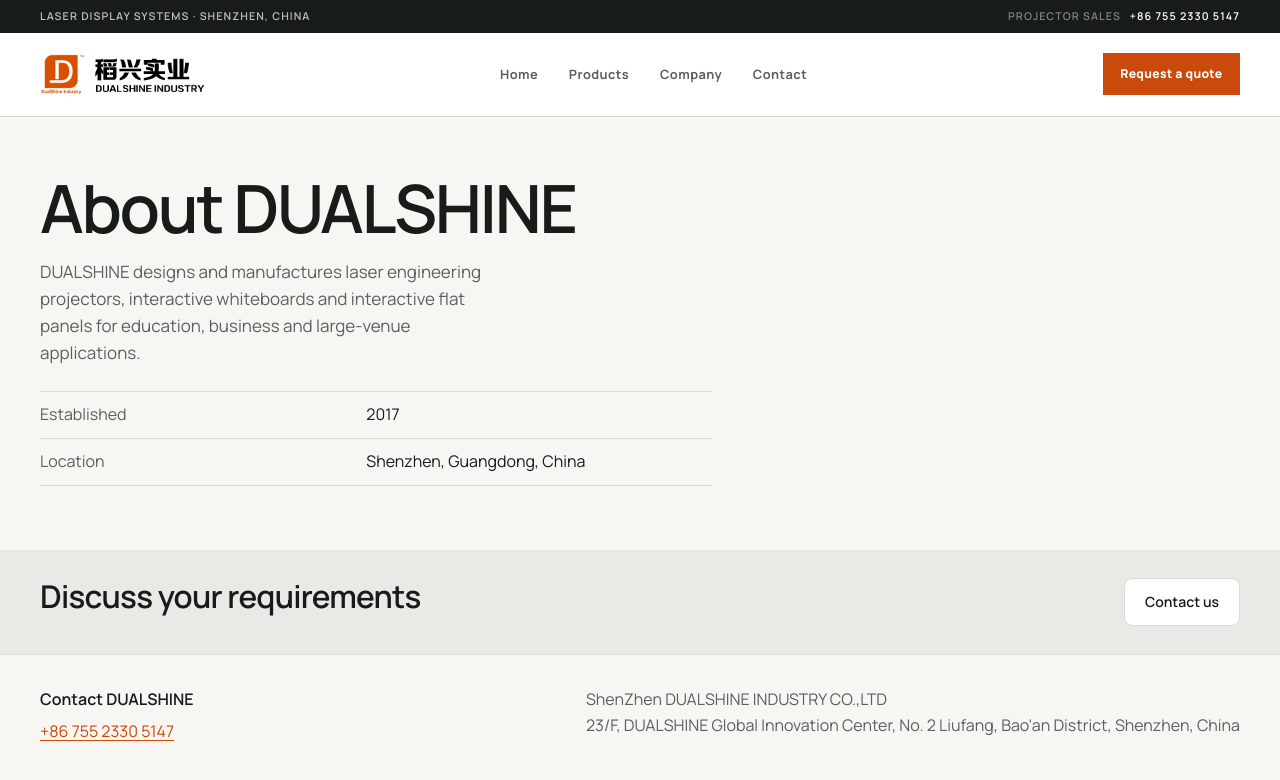
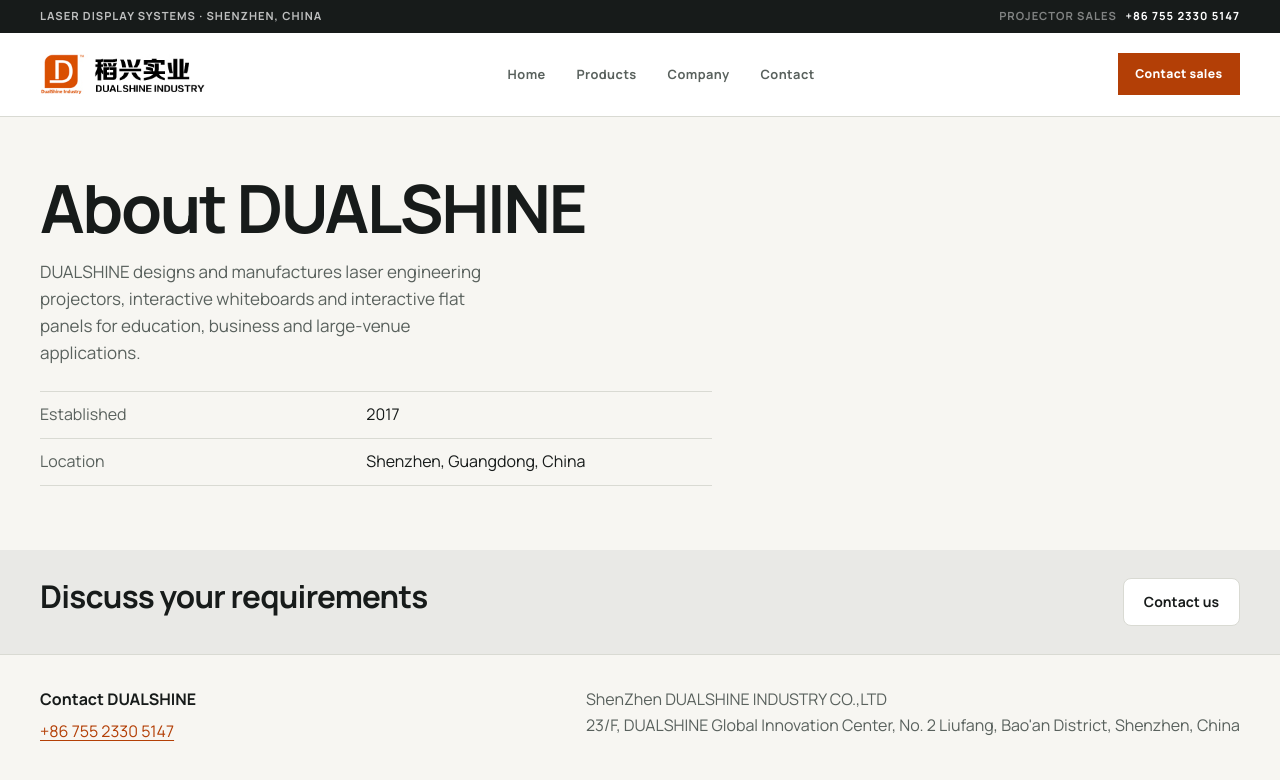
Before and after one commit to paofu456/dsichina, an Astro site: page /about in a window 1280 px wide. Built offline with nearby package versions, Linux system fonts and the light colour scheme; Astro itself is replaced by a stand-in of ours.

Commit message:
Refine homepage hierarchy and public facts

```diff
--- a/src/components/layout/Header.astro
+++ b/src/components/layout/Header.astro
@@ -42,7 +42,7 @@ const phoneHref = company.phone.replace(/[^\d+]/g, "");
 
       <div class="dsi-nav-actions">
         <a href={siteConfig.sampleDetailSlug ? "#contact" : "/contact/"} class="dsi-quote-button hidden md:inline-flex">
-          Request a quote
+          Contact sales
         </a>
         <button
           id="menu-toggle"
@@ -70,7 +70,7 @@ const phoneHref = company.phone.replace(/[^\d+]/g, "");
         </a>
       ))}
       <a href="/contact/" class="mt-3 inline-flex items-center justify-center bg-[var(--color-primary)] px-5 py-3 text-sm font-bold text-white">
-        Request a quote
+        Contact sales
       </a>
     </Container>
   </div>
--- a/src/components/sections/Hero.astro
+++ b/src/components/sections/Hero.astro
@@ -12,7 +12,6 @@ const phoneHref = company.phone.replace(/[^\d+]/g, "");
 <section class="dsi-hero">
   <Container class="dsi-hero-grid">
     <div class="dsi-hero-copy">
-      <p class="dsi-eyebrow"><span aria-hidden="true"></span> Laser engineering projection</p>
       <h1 class="dsi-hero-title">Big-room projection.<br />Built to perform.</h1>
       <p class="dsi-hero-lede">
         Laser engineering projectors from 5,000 to 6,500 lumens — engineered for auditoriums,
@@ -54,7 +53,6 @@ const phoneHref = company.phone.replace(/[^\d+]/g, "");
         <span class="dsi-hero-series">DX Series</span>
         <span class="dsi-hero-models">DX-50 · DX-60 · DX-70</span>
       </figcaption>
-      <span class="dsi-hero-tag">Laser light source</span>
     </figure>
   </Container>
 
--- a/src/components/ui/Button.astro
+++ b/src/components/ui/Button.astro
@@ -16,7 +16,7 @@ const styles = {
 <a
   href={href}
   class:list={[
-    "inline-flex min-h-12 items-center justify-center rounded-lg px-5 py-3 text-sm font-semibold transition-colors",
+    "inline-flex min-h-12 items-center justify-center rounded-lg px-5 py-3 text-sm font-bold transition-colors",
     styles[variant],
     className,
   ]}
--- a/src/layouts/BaseLayout.astro
+++ b/src/layouts/BaseLayout.astro
@@ -24,7 +24,7 @@ const { title, description, image, noindex } = Astro.props;
     <SeoHead title={title} description={description} image={image} noindex={noindex} />
   </head>
   <body>
-    <a href="#main-content" class="sr-only z-[100] bg-white p-3 focus:not-sr-only focus:fixed focus:left-4 focus:top-4">Skip to content</a>
+    <a href="#main-content" class="fixed left-4 top-4 z-[200] -translate-y-24 bg-white px-4 py-3 text-sm font-bold text-[var(--color-ink)] shadow-lg transition-transform focus:translate-y-0">Skip to content</a>
     <Header />
     <main id="main-content">
       <slot />
--- a/src/lib/seo.ts
+++ b/src/lib/seo.ts
@@ -1,5 +1,5 @@
 import company from "../data/company.json";
 
 export function makePageTitle(page?: string) {
-  return page ? `${page} | ${company.name}` : `${company.name} | Industrial Solutions`;
+  return page ? `${page} | ${company.name}` : `${company.shortName} | Laser Engineering Projectors`;
 }
--- a/src/styles/global.css
+++ b/src/styles/global.css
@@ -18,9 +18,9 @@
 }
 
 @layer components {
-  .forge-title { min-width: 0; font-size: clamp(2.5rem, 5.2vw, 4.75rem); font-weight: 600; line-height: 1.04; letter-spacing: -.035em; }
+  .forge-title { min-width: 0; font-size: clamp(2.5rem, 5.2vw, 4.75rem); font-weight: 700; line-height: 1.04; letter-spacing: -.035em; }
   .forge-hero-title { max-width: 20ch; font-size: clamp(2.5rem, 4.55vw, 4.125rem); text-wrap: balance; }
-  .forge-heading { font-size: clamp(1.45rem, 2.45vw, 2rem); font-weight: 600; line-height: 1.18; letter-spacing: -.024em; }
+  .forge-heading { font-size: clamp(1.45rem, 2.45vw, 2rem); font-weight: 700; line-height: 1.18; letter-spacing: -.024em; }
   .forge-intro { max-width: 44ch; margin-block: 1rem 1.5rem; color: var(--color-muted); font-size: 1.0625rem; }
   .forge-hero { padding-block: clamp(2rem, 5vw, 4.25rem) clamp(2rem, 4vw, 3.5rem); }
   .forge-hero-layout, .forge-detail-top, .forge-detail-information { display: grid; align-items: center; gap: clamp(1.5rem, 4vw, 3.5rem); }
@@ -29,40 +29,40 @@
   .forge-lineup { padding-block: 2rem 3.5rem; }
   .forge-lineup h2 { border-top: 1px solid var(--color-line); padding-top: 2rem; }
   .forge-lineup ul { display: grid; gap: .875rem; margin-top: 1.25rem; }
-  .forge-lineup a { display: block; padding-block: .75rem; border-block: 1px solid var(--color-line); font-weight: 600; }
+  .forge-lineup a { display: block; padding-block: .75rem; border-block: 1px solid var(--color-line); font-weight: 700; }
   .forge-lineup a:hover, .forge-product a:hover, .forge-text-link { text-decoration: underline; text-underline-offset: .22em; }
   .forge-catalog, .forge-basic { padding-block: clamp(2rem, 4.4vw, 3.5rem) 4rem; }
   .forge-product-grid { display: grid; align-items: stretch; gap: 1.5rem; margin-top: 1.75rem; }
   .forge-product { min-width: 0; overflow: clip; border: 1px solid var(--color-line); border-radius: var(--radius-card); background: var(--color-card); }
   .forge-product-media { border-radius: 0; }
   .forge-product-copy { padding: 1.25rem; }
-  .forge-product-copy h2 { font-size: 1.325rem; font-weight: 600; line-height: 1.25; }
+  .forge-product-copy h2 { font-size: 1.325rem; font-weight: 700; line-height: 1.25; }
   .forge-product-copy p { margin-top: .5rem; color: var(--color-muted); }
   .forge-text-link, .forge-product a { color: var(--color-primary); text-underline-offset: .22em; }
   .forge-detail { padding-block: 2rem 3.5rem; }
   .forge-detail-top { margin-top: 1.25rem; }
   .forge-detail-information { align-items: start; margin-top: 2.5rem; padding-top: 2rem; border-top: 1px solid var(--color-line); }
-  .forge-models ul { display: flex; flex-wrap: wrap; gap: .5rem 1.5rem; margin-block: .8rem 1rem; font-weight: 600; }
+  .forge-models ul { display: flex; flex-wrap: wrap; gap: .5rem 1.5rem; margin-block: .8rem 1rem; font-weight: 700; }
   .forge-specifications dl, .forge-facts { margin-top: 1rem; border-top: 1px solid var(--color-line); }
   .forge-specifications dl div, .forge-facts div { display: grid; grid-template-columns: minmax(0,1fr) minmax(0,1.1fr); gap: .75rem; padding-block: .65rem; border-bottom: 1px solid var(--color-line); }
   .forge-specifications dt, .forge-facts dt { color: var(--color-muted); }
-  .forge-specifications dd { text-align: right; font-weight: 600; font-variant-numeric: tabular-nums; overflow-wrap: anywhere; }
+  .forge-specifications dd { text-align: right; font-weight: 700; font-variant-numeric: tabular-nums; overflow-wrap: anywhere; }
   .forge-facts { max-width: 42rem; }
   .forge-facts dd, .forge-footer address { overflow-wrap: anywhere; }
   .forge-facts a, .forge-footer a { display: block; color: var(--color-primary); text-decoration: underline; text-underline-offset: .2em; }
   .forge-contact { padding-block: 1.75rem; background: var(--color-photo); }
   .forge-footer { padding-block: 2rem; border-top: 1px solid var(--color-line); }
   .forge-contact-layout, .forge-footer-layout { display: flex; justify-content: space-between; align-items: start; flex-wrap: wrap; gap: 1rem 2rem; }
-  .forge-footer h2 { font-weight: 600; margin-bottom: .4rem; }
+  .forge-footer h2 { font-weight: 700; margin-bottom: .4rem; }
   .forge-footer address { display: grid; min-width: 0; font-style: normal; color: var(--color-muted); }
   .prose-site { color: var(--color-muted); max-width: 65ch; }
-  .prose-site h2 { color: var(--color-ink); font-size: 1.375rem; font-weight: 600; margin: 1.5rem 0 .5rem; }
+  .prose-site h2 { color: var(--color-ink); font-size: 1.375rem; font-weight: 700; margin: 1.5rem 0 .5rem; }
   .prose-site p { margin: 0 0 1rem; }
 
   /* DUALSHINE homepage */
   .dsi-header { background: #fff; }
   .dsi-topbar { background: var(--color-ink); color: rgba(255, 255, 255, .72); }
-  .dsi-topbar-inner { display: flex; min-height: 2.05rem; align-items: center; justify-content: space-between; gap: 1.5rem; font-size: .67rem; font-weight: 600; letter-spacing: .1em; text-transform: uppercase; }
+  .dsi-topbar-inner { display: flex; min-height: 2.05rem; align-items: center; justify-content: space-between; gap: 1.5rem; font-size: .7rem; font-weight: 700; letter-spacing: .09em; text-transform: uppercase; }
   .dsi-topbar p { margin: 0; }
   .dsi-topbar-contact { display: inline-flex; align-items: center; gap: .55rem; }
   .dsi-topbar-contact span { color: rgba(255, 255, 255, .46); }
@@ -83,11 +83,9 @@
   .dsi-mobile-menu { border-top: 1px solid var(--color-line); background: #fff; }
 
   .dsi-hero { background: var(--color-surface); }
-  .dsi-hero-grid { display: grid; align-items: center; gap: clamp(2rem, 5vw, 4.5rem); padding-block: clamp(2.5rem, 4.6vw, 4.15rem) clamp(2.5rem, 4vw, 3.6rem); }
+  .dsi-hero-grid { display: grid; align-items: center; gap: clamp(2rem, 5vw, 4.5rem); padding-block: clamp(2.5rem, 4.6vw, 4.15rem) clamp(3.25rem, 5.2vw, 5.25rem); }
   .dsi-hero-copy { min-width: 0; }
-  .dsi-eyebrow { display: inline-flex; align-items: center; gap: .7rem; margin: 0 0 1.4rem; color: var(--color-primary); font-size: .68rem; font-weight: 800; letter-spacing: .16em; text-transform: uppercase; }
-  .dsi-eyebrow span { display: inline-block; width: 1.9rem; height: 1px; background: currentColor; }
-  .dsi-hero-title { max-width: 11ch; margin: 0; color: var(--color-ink); font-family: var(--font-heading); font-size: clamp(3rem, 5.4vw, 5rem); font-weight: 800; letter-spacing: -.055em; line-height: .96; text-wrap: balance; }
+  .dsi-hero-title { max-width: 100%; margin: 0; color: var(--color-ink); font-family: var(--font-heading); font-size: clamp(3rem, 4.3vw, 3.8rem); font-weight: 800; letter-spacing: -.035em; line-height: 1; text-wrap: balance; }
   .dsi-hero-lede { max-width: 43ch; margin: 1.5rem 0 0; color: var(--color-muted); font-size: clamp(1rem, 1.25vw, 1.125rem); line-height: 1.65; }
   .dsi-hero-actions { display: flex; flex-wrap: wrap; align-items: center; gap: 1.4rem 1.6rem; margin-top: 1.85rem; }
   .dsi-button-primary { gap: .7rem; min-height: 3.1rem; border-radius: 1px; padding-inline: 1.35rem; font-size: .82rem; font-weight: 800; letter-spacing: .015em; }
@@ -95,27 +93,27 @@
   .dsi-sales-link:hover { color: var(--color-primary); }
   .dsi-hero-facts { display: grid; grid-template-columns: repeat(3, minmax(0, 1fr)); gap: 1rem; max-width: 35rem; margin: 2.35rem 0 0; padding-top: 1.15rem; border-top: 1px solid var(--color-line); }
   .dsi-hero-facts div { min-width: 0; }
-  .dsi-hero-facts dt { color: var(--color-muted); font-size: .61rem; font-weight: 800; letter-spacing: .13em; text-transform: uppercase; }
+  .dsi-hero-facts dt { color: var(--color-muted); font-size: .69rem; font-weight: 800; letter-spacing: .12em; text-transform: uppercase; }
   .dsi-hero-facts dd { margin: .3rem 0 0; color: var(--color-ink); font-size: .96rem; font-weight: 800; letter-spacing: -.015em; }
 
   .dsi-hero-media { position: relative; min-width: 0; margin: 0; overflow: hidden; aspect-ratio: 3840 / 3308; background: var(--color-photo); }
-  .dsi-hero-media img { display: block; width: 100%; height: 100%; object-fit: cover; }
+  .dsi-hero-media img { display: block; width: 100%; height: 100%; object-fit: cover; transform: scale(1.05); }
   .dsi-hero-media-empty { width: 100%; height: 100%; background: var(--color-photo); }
   .dsi-hero-caption { position: absolute; right: 0; bottom: 0; left: 0; display: flex; align-items: baseline; justify-content: space-between; gap: 1rem; padding: .9rem 1.15rem; background: rgba(23, 27, 26, .94); color: #fff; }
   .dsi-hero-series { font-size: .78rem; font-weight: 800; letter-spacing: .1em; text-transform: uppercase; }
-  .dsi-hero-models { color: rgba(255, 255, 255, .66); font-size: .7rem; font-weight: 600; letter-spacing: .04em; }
-  .dsi-hero-tag { position: absolute; top: .9rem; left: .9rem; padding: .42rem .55rem; background: #fff; color: var(--color-ink); font-size: .58rem; font-weight: 800; letter-spacing: .12em; text-transform: uppercase; }
-
+  .dsi-hero-models { color: rgba(255, 255, 255, .66); font-size: .72rem; font-weight: 700; letter-spacing: .04em; }
   .dsi-hero-foot { border-top: 1px solid var(--color-line); background: #efeee9; }
   .dsi-hero-foot-inner { display: flex; min-height: 3.5rem; align-items: center; gap: 1.35rem; }
-  .dsi-hero-foot-label { margin: 0; color: var(--color-primary); font-size: .62rem; font-weight: 800; letter-spacing: .13em; text-transform: uppercase; }
+  .dsi-hero-foot-label { margin: 0; color: var(--color-primary); font-size: .69rem; font-weight: 800; letter-spacing: .12em; text-transform: uppercase; }
   .dsi-hero-foot-list { display: flex; flex-wrap: wrap; align-items: center; gap: .55rem 1.3rem; margin: 0; padding: 0; list-style: none; color: var(--color-ink); font-size: .78rem; font-weight: 700; }
   .dsi-hero-foot-list li { display: inline-flex; align-items: center; gap: 1.3rem; }
   .dsi-hero-foot-list li + li::before { width: 1px; height: .8rem; background: var(--color-line); content: ""; }
-  .dsi-hero-origin { margin: 0 0 0 auto; color: var(--color-muted); font-size: .68rem; letter-spacing: .02em; }
+  .dsi-hero-origin { margin: 0 0 0 auto; color: var(--color-muted); font-size: .72rem; letter-spacing: .02em; }
 
   @media (min-width: 56rem) {
-    .dsi-hero-grid { grid-template-columns: minmax(0, .85fr) minmax(0, 1.15fr); }
+    .dsi-hero { display: flex; min-height: calc(100vh - 7.3rem); flex-direction: column; }
+    .dsi-hero-grid { flex: 1; width: 100%; }
+    .dsi-hero-grid { grid-template-columns: minmax(0, 1.08fr) minmax(0, .92fr); gap: clamp(2rem, 3.8vw, 3.6rem); }
   }
 
   @media (min-width: 44rem) {
@@ -141,7 +139,7 @@
 
   @media (max-width: 40rem) {
     .dsi-topbar-inner { min-height: 2.35rem; font-size: .59rem; }
-    .dsi-topbar-contact span { display: none; }
+    .dsi-topbar-contact { display: none; }
     .dsi-navbar-inner { min-height: 4.35rem; }
     .dsi-hero-title { font-size: clamp(2.65rem, 12.4vw, 3.6rem); }
     .dsi-hero-facts { gap: .65rem; }
--- a/src/styles/theme.css
+++ b/src/styles/theme.css
@@ -5,8 +5,8 @@
   --color-card: #fff;
   --color-photo: #e9e9e6;
   --color-line: #d9dad3;
-  --color-primary: #c94a0a;
-  --color-primary-dark: #a53a05;
+  --color-primary: #b33f06;
+  --color-primary-dark: #943204;
   --color-accent: #f6d9c7;
   --font-heading: "Manrope", "Segoe UI", sans-serif;
   --font-body: "Manrope", "Segoe UI", sans-serif;
```
Also changed, not shown: notes/content-gaps.md (+9 -1 lines), notes/requirements.md (+6 -1 lines).
